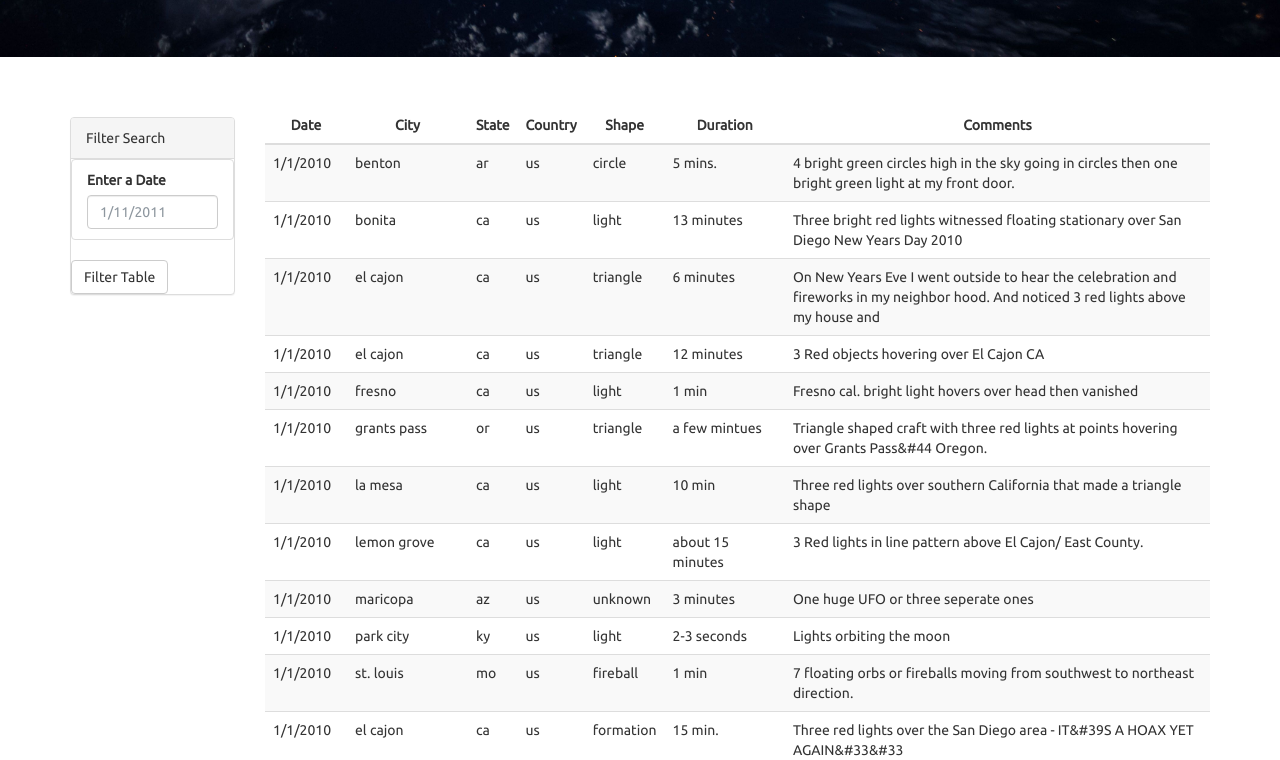
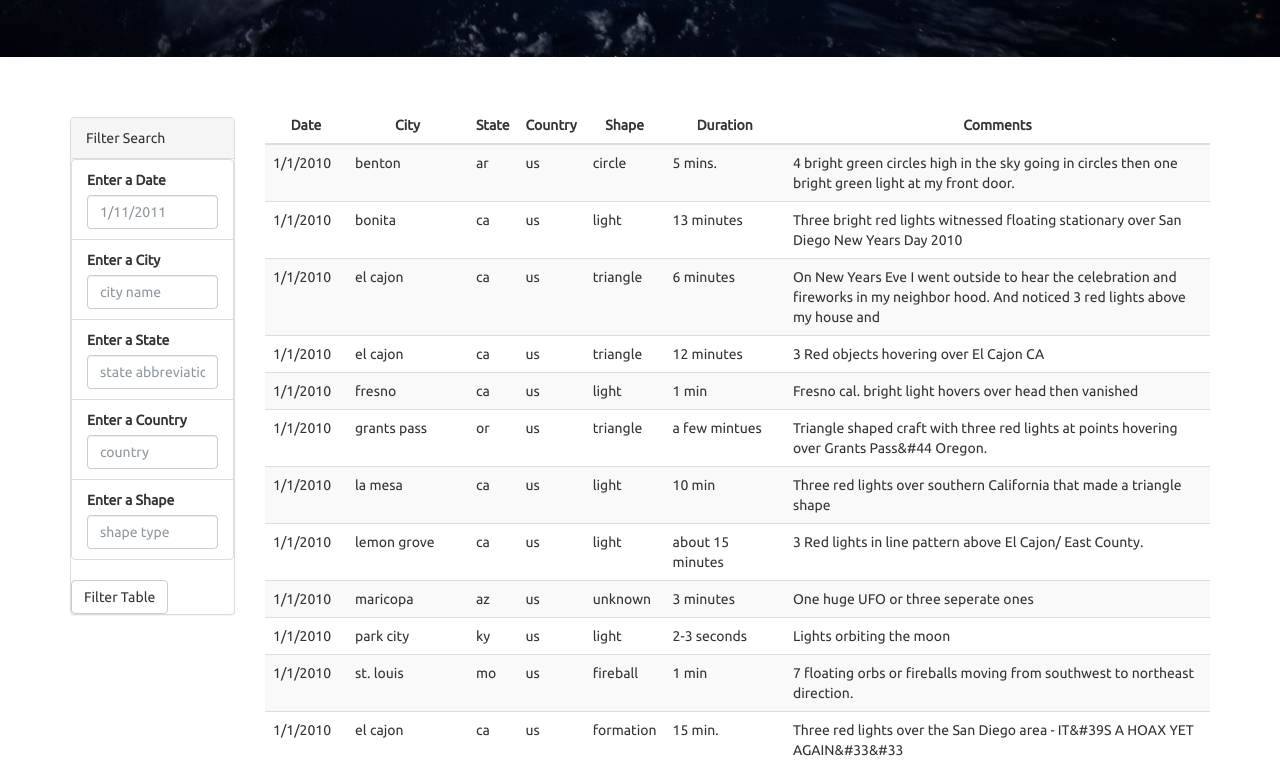
Before and after one commit to mpagerit/javascript-challenge, a plain HTML site: page index.html in a window 1280 px wide. Shown: the part 555-1315 px from the top of the page. Drawn offline with nearby package versions, Linux system fonts and the light colour scheme.

Commit message:
added mutliple filter criteria

```diff
--- a/index.html
+++ b/index.html
@@ -8,6 +8,7 @@
   <link rel="stylesheet" href="https://maxcdn.bootstrapcdn.com/bootswatch/3.3.7/superhero/bootstrap.min.css">
   <link href="https://fonts.googleapis.com/css?family=Ubuntu" rel="stylesheet">
   <link rel="stylesheet" href="static/css/style.css">
+  <!-- <script src="https://d3js.org/d3.v6.min.js"></script> -->
 </head>
 
 <body>
@@ -38,6 +39,22 @@
                       <li class="filter list-group-item">
                         <label for="date">Enter a Date</label>
                         <input class="form-control" id="datetime" type="text" placeholder="1/11/2011">
+                      </li>
+                      <li class="filter list-group-item">
+                        <label for="city">Enter a City</label>
+                        <input class="form-control" id="city" type="text" placeholder="city name">
+                      </li>
+                      <li class="filter list-group-item">
+                        <label for="state">Enter a State</label>
+                        <input class="form-control" id="state" type="text" placeholder="state abbreviation">
+                      </li>
+                      <li class="filter list-group-item">
+                        <label for="country">Enter a Country</label>
+                        <input class="form-control" id="country" type="text" placeholder="country">
+                      </li>
+                      <li class="filter list-group-item">
+                        <label for="shape">Enter a Shape</label>
+                        <input class="form-control" id="shape" type="text" placeholder="shape type">
                       </li>
                     </ul>
                   </div>
--- a/static/js/app.js
+++ b/static/js/app.js
@@ -48,17 +48,40 @@ function runEnter() {
     tbody.html("");
 
     // Select the input element and get the raw HTML node
-    var inputElement = d3.select("#datetime");
+    // var inputElement = d3.select("#datetime");
 
-    console.log(inputElement);
+    // console.log(inputElement);
 
-    // Get the value property of the input element
-    var inputValue = inputElement.property("value");
+    // // Get the value property of the input element
+    // var inputValue = inputElement.property("value");
 
-    console.log(inputValue);
+    // console.log(inputValue);
 
-    var filteredUFO = ufoSightings.filter(sighting => sighting.datetime === inputValue);
+    // var filteredUFO = ufoSightings.filter(sighting => sighting.datetime === inputValue);
 
+    // console.log(filteredUFO);
+
+    // filteredUFO.forEach(function(ufoQuery) {
+    //     // console.log(ufoReport);
+    //     var row = tbody.append("tr");
+    //     Object.entries(ufoQuery).forEach(function([key, value]) {
+    //         // output the data to the console before adding the data to the table
+    //     //   console.log(key, value);
+    //       // Append a cell to the row for each value in the ufoQuery object
+    //       var cell = row.append("td");
+    //       cell.text(value);
+    //     });
+    //   });
+    var dateElement = d3.select("#datetime");
+    var cityElement = d3.select("#city");
+
+    var dateValue = dateElement.property("value");
+    var cityValue = cityElement.property("value");
+
+    console.log(dateValue);
+    console.log(cityValue);
+
+    var filteredUFO = ufoSightings.filter(sighting => sighting.datetime === dateValue && sighting.city === cityValue);
     console.log(filteredUFO);
 
     filteredUFO.forEach(function(ufoQuery) {
@@ -66,7 +89,7 @@ function runEnter() {
       var row = tbody.append("tr");
       Object.entries(ufoQuery).forEach(function([key, value]) {
         // output the data to the console before adding the data to the table
-        //   console.log(key, value);
+        console.log(key, value);
         // Append a cell to the row for each value in the ufoQuery object
         var cell = row.append("td");
         cell.text(value);
```
Lines whose indentation alone changed are shown as unchanged.
